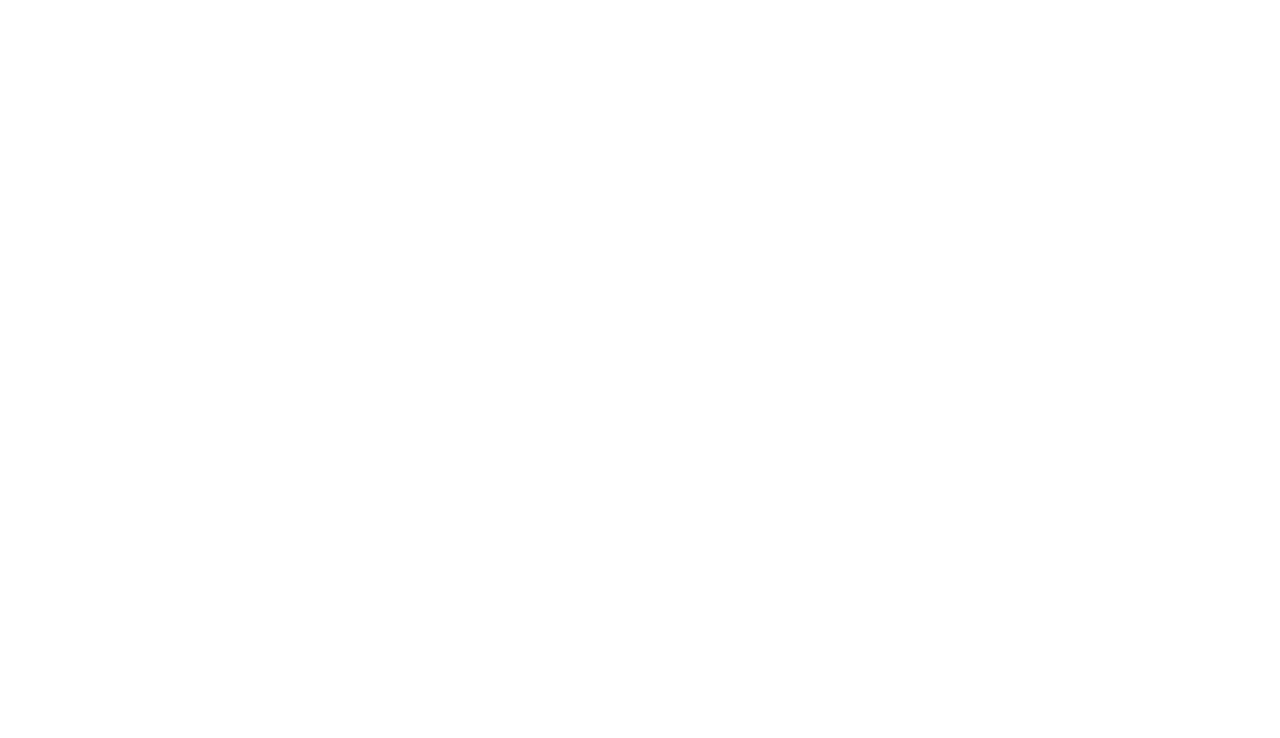
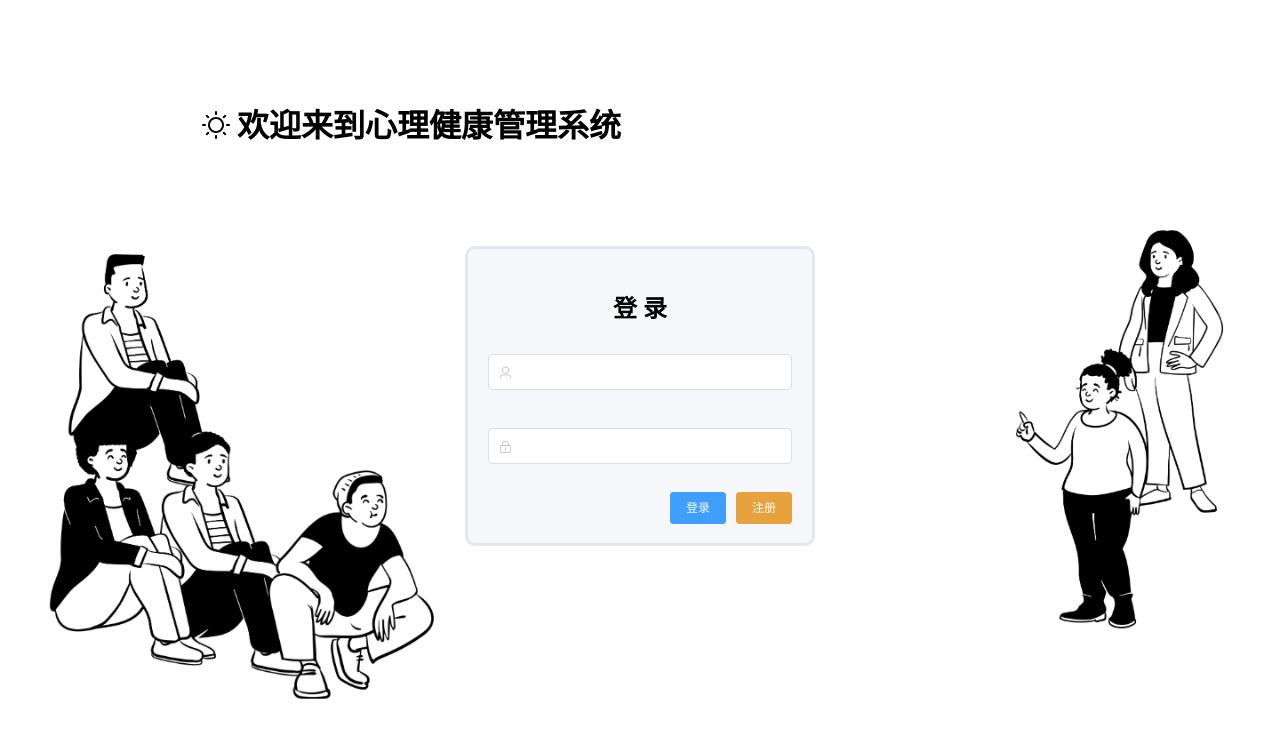
Before and after one commit to Chutiiing/web_MentalHealthSystem, a Vue app: page /login in a window 1280 px wide. Shown: the top 738 px of the page. Built offline with nearby package versions, Linux system fonts and the light colour scheme.

Commit message:
登录界面

```diff
--- a/src/components/Header.vue
+++ b/src/components/Header.vue
@@ -8,7 +8,9 @@
             <span>王小虎</span><i class="el-icon-arrow-down" style="margin-left: 5px"></i>
             <el-dropdown-menu slot="dropdown" style="width: 100px; text-align: center">
                 <el-dropdown-item style="font-size: 14px; padding: 5px 0">个人中心</el-dropdown-item>
-                <el-dropdown-item style="font-size: 14px; padding: 5px 0">退出</el-dropdown-item>
+                <el-dropdown-item style="font-size: 14px; padding: 5px 0">
+                    <router-link to="/login" style="text-decoration:none">退出</router-link>
+                </el-dropdown-item>
             </el-dropdown-menu>
         </el-dropdown>
     </div>
--- a/src/router/index.js
+++ b/src/router/index.js
@@ -22,6 +22,11 @@
     // this generates a separate chunk (about.[hash].js) for this route
     // which is lazy-loaded when the route is visited.
     component: () => import(/* webpackChunkName: "about" */ '../views/AboutView.vue')
+  },
+  {
+    path: '/login',
+    name: 'login',
+    component: () => import('../views/Login.vue')
   }
 ]
 
--- /dev/null
+++ b/src/views/Login.vue
@@ -0,0 +1,82 @@
+<template>
+  <div class="wrapper">
+    <!-- 欢迎文字 -->
+    <div style="margin-left:200px; margin-top:100px">
+        <h1><i class="el-icon-sunny" style="margin-right:5px; size:medium"></i>欢迎来到心理健康管理系统</h1>
+    </div>
+    <!-- 登录框 -->
+    <div style="margin: 100px auto; background-color: #f5f7fa; width: 350px; height: 300px; padding: 20px; border-radius: 10px; border: medium solid rgb(228,231,237)">
+      <div style="margin: 20px 0; text-align: center; font-size: 24px"><b>登 录</b></div>
+      <el-form :model="user" :rules="rules" ref="userForm">
+        <el-form-item prop="username">
+          <el-input size="medium" style="margin: 10px 0" prefix-icon="el-icon-user" v-model="user.username"></el-input>
+        </el-form-item>
+        <el-form-item prop="password">
+          <el-input size="medium" style="margin: 10px 0" prefix-icon="el-icon-lock" show-password v-model="user.password"></el-input>
+        </el-form-item>
+        <el-form-item style="margin: 10px 0; text-align: right">
+          <el-button type="primary" size="small"  autocomplete="off" @click="login">登录</el-button>
+          <el-button type="warning" size="small"  autocomplete="off">注册</el-button>
+        </el-form-item>
+      </el-form>
+    </div>
+  </div>
+</template>
+
+<script>
+
+import request from '@/utils/request'
+
+export default {
+    name:"login",
+    data(){
+        return {
+            user:{
+                username:"",
+                password:""
+            },
+            rules: {
+                username: [
+                    { required: true, message: '请输入用户名', trigger: 'blur' },
+                    { min: 3, max: 10, message: '长度在 3 到10个字符', trigger: 'blur' }
+                ],
+                password: [
+                    { required: true, message: '请输入密码', trigger: 'blur' },
+                    { min: 3, max: 20, message: '长度在 3 到 20 个字符', trigger: 'blur' }
+                ],
+            },
+            userForm:{
+                username:"",
+                password:""
+            },
+        }
+    },
+    methods:{
+        login(){
+            this.$refs['userForm'].validate((valid) => {
+                if (valid) {  // 表单校验合法则跳转
+                    this.request.post("/teacher/login", this.user).then(res => {
+                    if(!res) {
+                        this.$message.error("用户名或密码错误")
+                    } else {
+                        this.$router.push("/")
+                    }
+                    })
+                }
+                else {
+                    return false;
+                }
+            });
+        }
+    }
+}
+</script>
+
+<style>
+.wrapper {
+    height: 100vh;
+    overflow: hidden;
+    background-image: url('~@/assets/login.png');
+    background-size: cover;
+}
+</style>
```
Also changed, not shown: src/assets/login.png (added).
